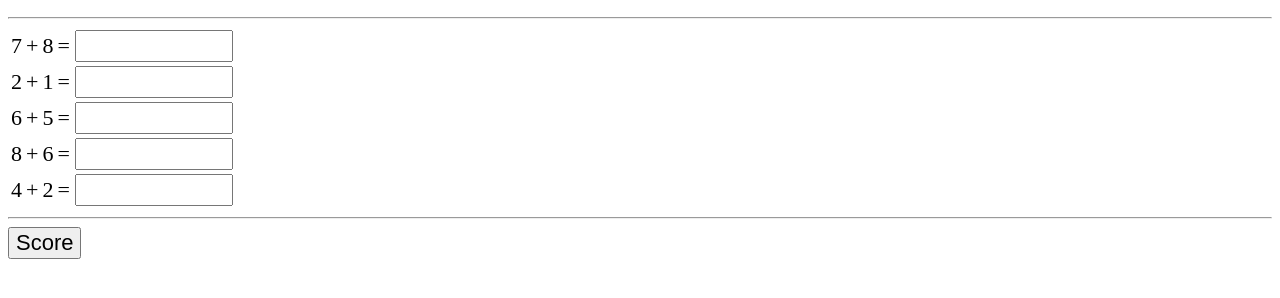
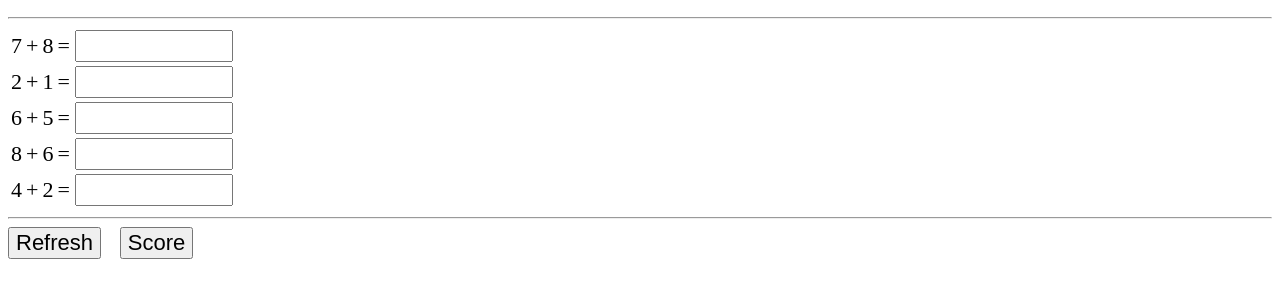
Before and after one commit to yangpingcd/cai, a plain HTML site: page math.html in a window 1280 px wide. Shown: the part 50-348 px from the top of the page. Drawn offline with Linux system fonts and the light colour scheme.

Commit message:
add refresh in math.haml

```diff
--- a/math.html
+++ b/math.html
@@ -59,6 +59,24 @@
 
 			showQuestion();
 		});
+
+		function refresh() {
+			var enabledCalcItems = availCalcItems.filter(item => item.level > 0);
+			if (enabledCalcItems.length == 0) {
+				availCalcItems[0].level = 1;
+				enabledCalcItems.push(availCalcItems[0]);
+			}
+
+			var count = questionArr.length;
+			questionArr = [];
+			for (var i = 0; i < count; i++) {
+				var indexCalc = Math.floor(Math.random() * enabledCalcItems.length);
+				calcItem = enabledCalcItems[indexCalc];
+				questionArr.push(calcItem.generateQuestion());
+			}
+
+			showQuestion();
+		}
 
 		function showQuestion() {
 			var tbody = $('#tabQuestions tbody').empty();
@@ -125,7 +143,10 @@
 
 	<hr>
 	<div id="divScore">
-		<span> <input id="btnResult" type="button" value="Score" onclick="onResult();"></span>
+		<span>
+			<input id="btnRefresh" type="button" value="Refresh" onclick="refresh();">&nbsp;&nbsp;
+			<input id="btnResult" type="button" value="Score" onclick="onResult();">
+		</span>
 		<span id="score"></span>
 	</div>
 </body>
```
